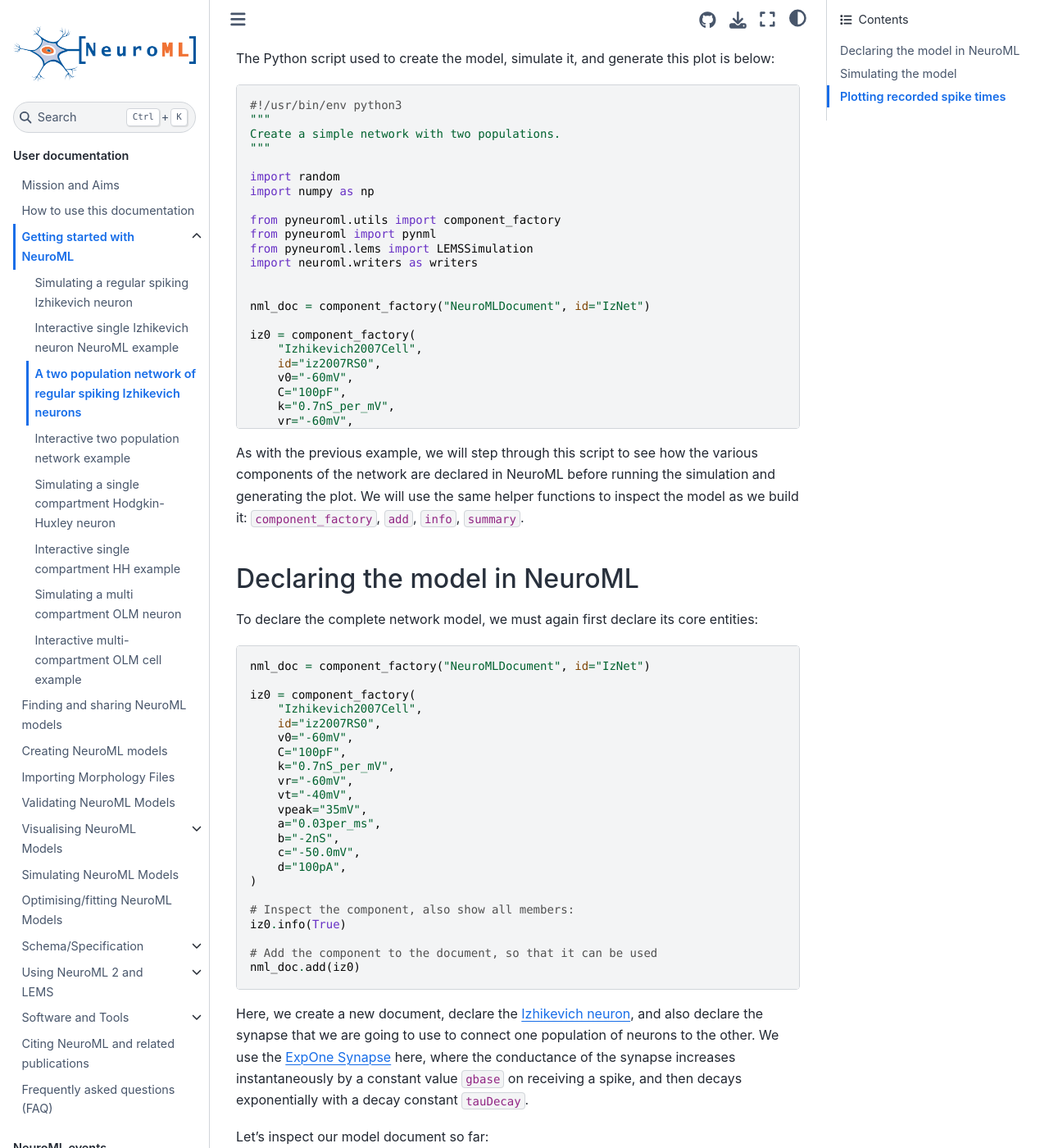
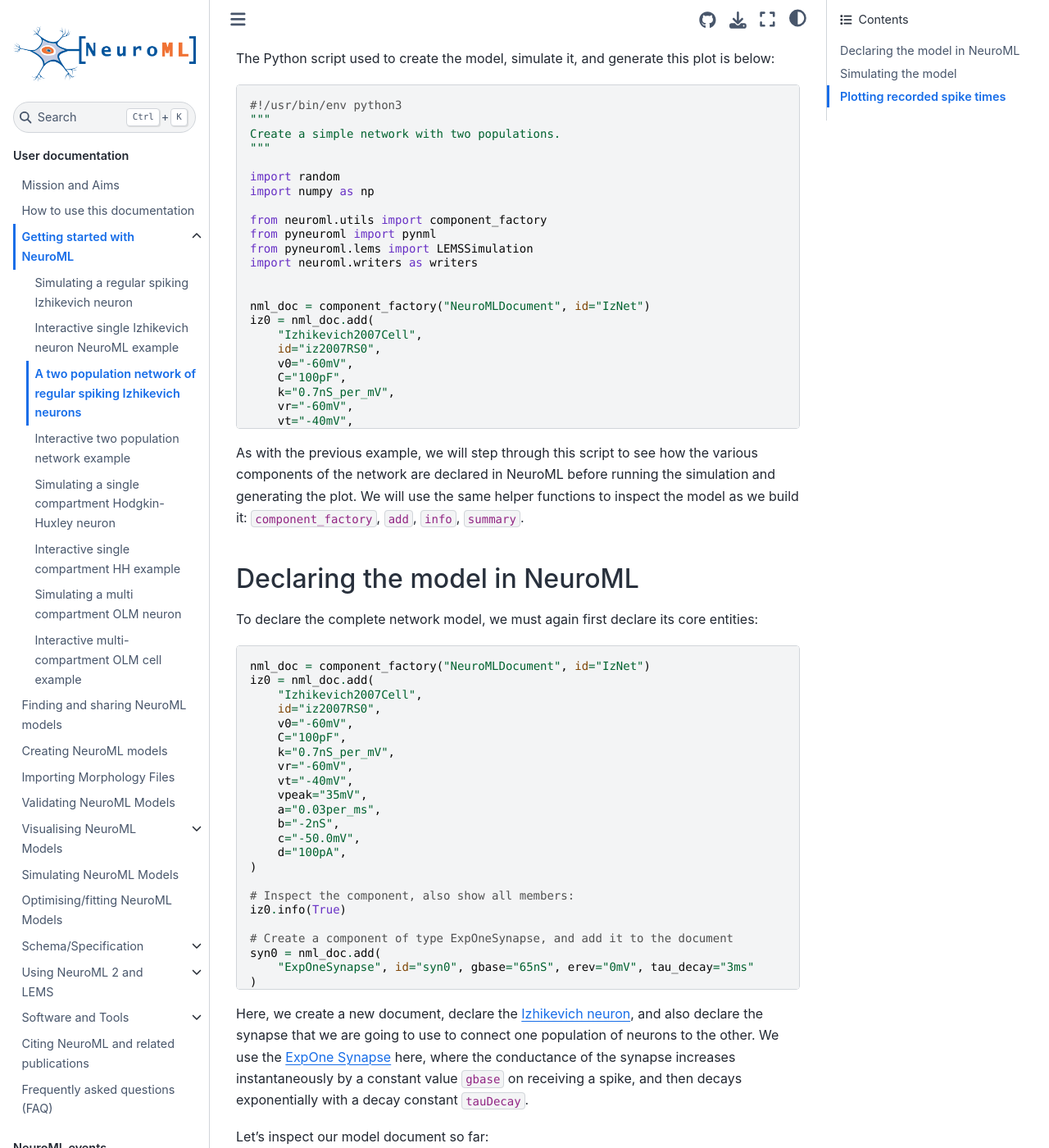
Before and after one commit to NeuroML/Documentation, a Jupyter Book: the page built from source/Userdocs/IzhikevichNetworkExample.md, in a window 1280 px wide and 1400 px high, scrolled down 561 px. Shown: the whole window at 82% size. Built offline with Jupyter Book 1.0.4 settings and Sphinx 7.4.7 and the Sphinx Book theme 1.1.4, drawn with Linux system fonts in a browser that asks for light colours; some of the changed text lies outside the part shown.

Commit message:
feat: update network tutorial

```diff
--- a/source/Userdocs/NML2_examples/izhikevich-network.py
+++ b/source/Userdocs/NML2_examples/izhikevich-network.py
@@ -6,15 +6,14 @@
 import random
 import numpy as np
 
-from pyneuroml.utils import component_factory
+from neuroml.utils import component_factory
 from pyneuroml import pynml
 from pyneuroml.lems import LEMSSimulation
 import neuroml.writers as writers
 
 
 nml_doc = component_factory("NeuroMLDocument", id="IzNet")
-
-iz0 = component_factory(
+iz0 = nml_doc.add(
     "Izhikevich2007Cell",
     id="iz2007RS0",
     v0="-60mV",
@@ -32,50 +31,42 @@
 # Inspect the component, also show all members:
 iz0.info(True)
 
-# Add the component to the document, so that it can be used
-nml_doc.add(iz0)
-
 # Create a component of type ExpOneSynapse, and add it to the document
-syn0 = component_factory(
+syn0 = nml_doc.add(
     "ExpOneSynapse", id="syn0", gbase="65nS", erev="0mV", tau_decay="3ms"
 )
-nml_doc.add(syn0)
-
 # Check what we have so far:
 nml_doc.info(True)
 # Also try:
 print(nml_doc.summary())
 
 # create the network: turned of validation because we will add populations next
-net = component_factory("Network", id="IzNet", validate=False)
-
-nml_doc.add(net)
+net = nml_doc.add("Network", id="IzNet", validate=False)
 
 # create the first population
 size0 = 5
 pop0 = component_factory("Population", id="IzPop0", component=iz0.id, size=size0)
 # Set optional color property. Note: used later when generating plots
-pop0.add(component_factory("Property", tag="color", value="0 0 .8"))
+pop0.add("Property", tag="color", value="0 0 .8")
 net.add(pop0)
 
 # create the second population
 size1 = 5
 pop1 = component_factory("Population", id="IzPop1", component=iz0.id, size=size1)
-pop1.add(component_factory("Property", tag="color", value=".8 0 0"))
+pop1.add("Property", tag="color", value=".8 0 0")
 net.add(pop1)
 
 # network should be valid now that it contains populations
 net.validate()
 
 # create a projection from one population to another
-proj = component_factory(
+proj = net.add(
     "Projection",
     id="proj",
     presynaptic_population=pop0.id,
     postsynaptic_population=pop1.id,
     synapse=syn0.id,
 )
-net.add(proj)
 
 # We do two things in the loop:
 # - add pulse generator inputs to population 1 to make neurons spike
@@ -85,30 +76,27 @@
 count = 0
 for pre in range(0, size0):
     # pulse generator as explicit stimulus
-    pg = component_factory(
+    pg = nml_doc.add(
         "PulseGenerator",
         id="pg_%i" % pre,
         delay="0ms",
         duration="10000ms",
         amplitude="%f nA" % (0.1 + 0.1 * random.random()),
     )
-    nml_doc.add(pg)
 
-    exp_input = component_factory(
+    exp_input = net.add(
         "ExplicitInput", target="%s[%i]" % (pop0.id, pre), input=pg.id
     )
-    net.add(exp_input)
 
     # synapses between populations
     for post in range(0, size1):
         if random.random() <= prob_connection:
-            syn = component_factory(
+            syn = proj.add(
                 "Connection",
                 id=count,
                 pre_cell_id="../%s[%i]" % (pop0.id, pre),
                 post_cell_id="../%s[%i]" % (pop1.id, post),
             )
-            proj.add(syn)
             count += 1
 
 nml_doc.info(True)
```
Also changed, not shown: source/Userdocs/IzhikevichNetworkExample.md (+7 -7 lines).
